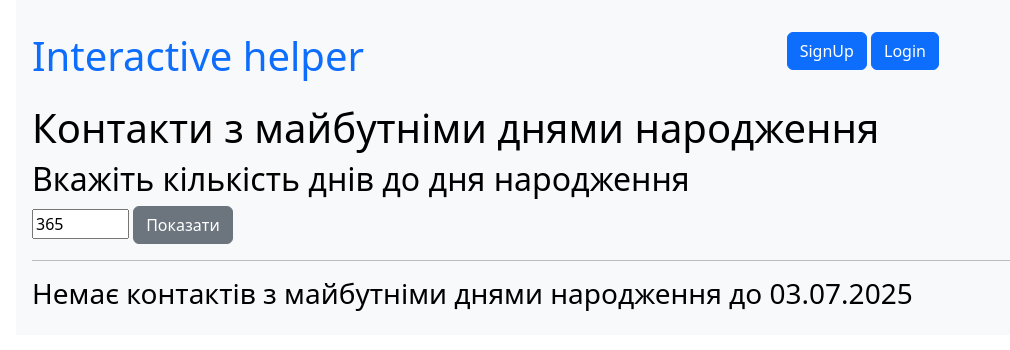
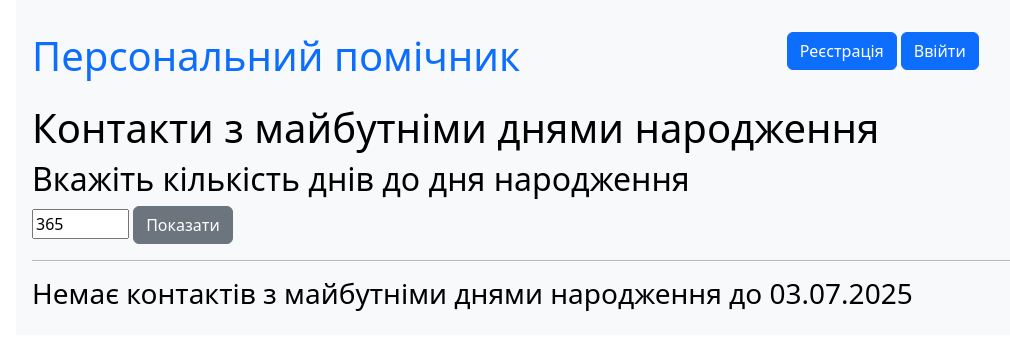
Before and after one commit to andrewpechersky/Interactive_helper, a Django app: page /contacts/upcoming_birthdays_list/ in a window 1280 px wide. Shown: the top 350 px of the page, without its empty margins (54-1064 px from the left). Run offline with Django 5.2, Linux system fonts and the light colour scheme; data that the repository does not hold is empty.

Commit message:
upd translate in base and contacts

```diff
--- a/interactive_helper/contacts/templates/contacts/upcoming_birthdays_list.html
+++ b/interactive_helper/contacts/templates/contacts/upcoming_birthdays_list.html
@@ -19,15 +19,16 @@
     {% if upcoming_birthdays %}
         <h3>Контакти з майбутніми днями народження до {{ target_date|date:"d.m.Y" }}</h3>
 
-        <ul>
+
             {% for item in upcoming_birthdays %}
-                <li>
-                    {{ item.contact.fullname }} - Дата народження: {{ item.birthday_date|date:"d.m.Y" }}
-                    - <a href="{% url 'contacts:edit_contact' item.contact.pk %}" class="btn btn-warning">Змінити</a>
-                    - <a href="{% url 'contacts:delete_contact' item.contact.pk %}" class="btn btn-danger">Видалити</a>
-                </li>
+                <div class="card mb-3">
+                    <div class="card-body">
+                        {{ item.contact.fullname }} - Дата народження: {{ item.birthday_date|date:"d.m.Y" }}
+                        - <a href="{% url 'contacts:edit_contact' item.contact.pk %}" class="btn btn-warning">Змінити</a>
+                        - <a href="{% url 'contacts:delete_contact' item.contact.pk %}" class="btn btn-danger">Видалити</a>
+                        </div>
+                </div>
             {% endfor %}
-        </ul>
     {% else %}
         <h3>Немає контактів з майбутніми днями народження до {{ target_date|date:"d.m.Y" }}</h3>
     {% endif %}
--- a/interactive_helper/helper/templates/helper/base.html
+++ b/interactive_helper/helper/templates/helper/base.html
@@ -14,7 +14,7 @@
     <div class="row header-box pt-3 mb-3">
         <div class="col-md-8">
             <h1>
-                <a href="/" style="text-decoration: none">Interactive helper</a>
+                <a href="/" style="text-decoration: none">Персональний помічник</a>
             </h1>
         </div>
         <div class="col-md-4">
@@ -24,10 +24,10 @@
                 <a href="{% url 'notes:index' %}" class="btn btn-primary">Нотатки</a>
                 <a href="{% url 'files:file_list' %}" class="btn btn-primary">Файли</a>
                 <a href="{% url 'files:upload_file' %}" class="btn btn-primary">Завантажити</a>
-                <a href="{% url 'users:logout' %}" class="btn btn-primary">Logout</a>
+                <a href="{% url 'users:logout' %}" class="btn btn-primary">Вийти</a>
                 {% else %}
-                <a href="{% url 'users:signup' %}" class="btn btn-primary">SignUp</a>
-                <a href="{% url 'users:login' %}" class="btn btn-primary">Login</a>
+                <a href="{% url 'users:signup' %}" class="btn btn-primary">Реєстрація</a>
+                <a href="{% url 'users:login' %}" class="btn btn-primary">Ввійти</a>
                 {% endif %}
             </p>
         </div>
```
Also changed, not shown: interactive_helper/files/views.py (+0 -9 lines).
